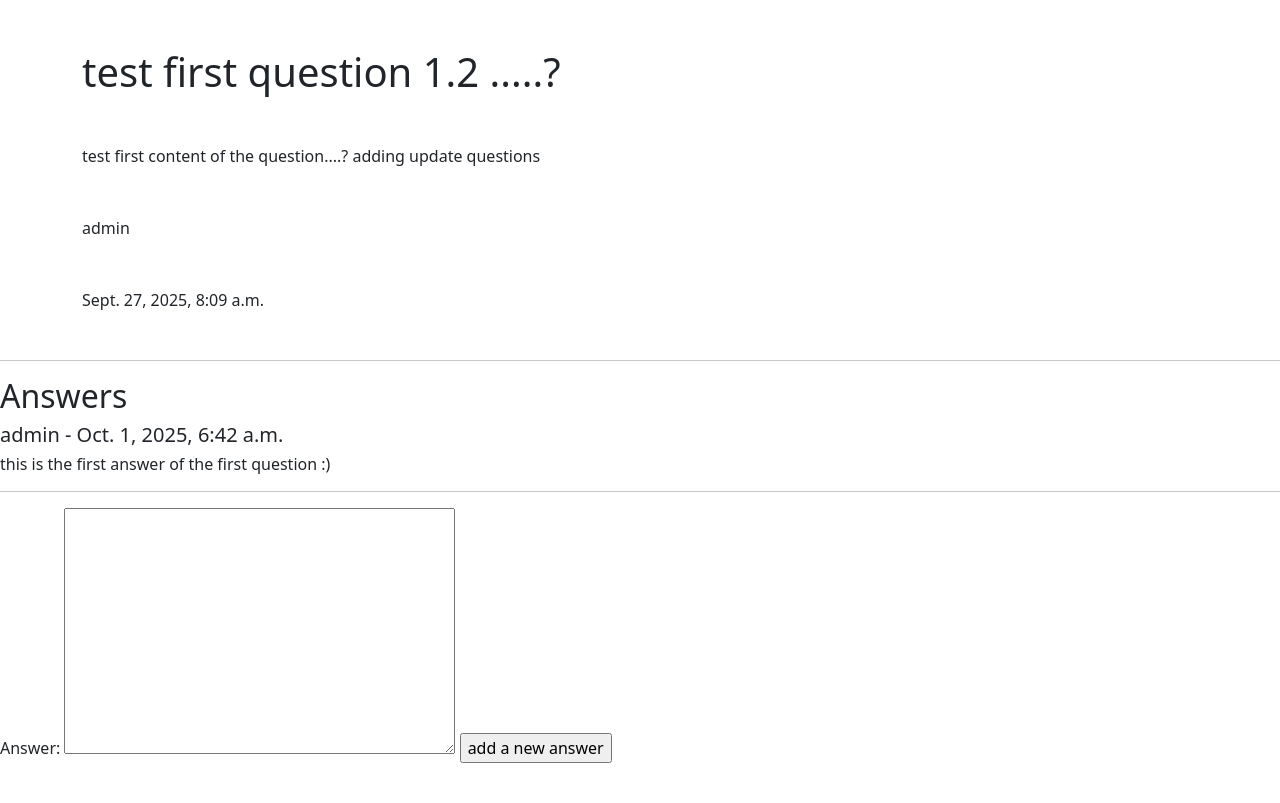
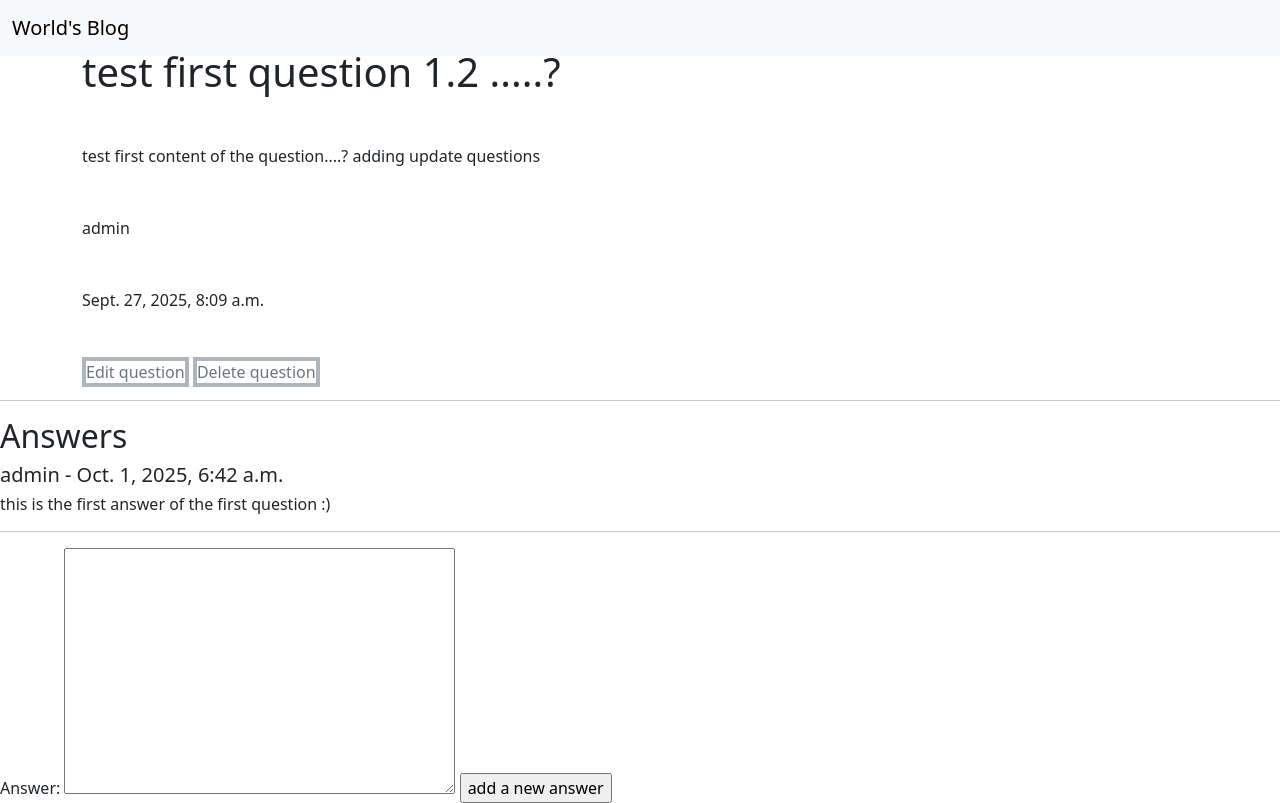
Before and after one commit to sam-22-dev/World-s-Blog, a Django app: page /questions/1 in a window 1280 px wide. Before the commit the page ends 763 px from the top, so only its background shows below. Run offline with Django 4.2, Linux system fonts and the light colour scheme; data comes from the database, SQL or seed files in the repository; both versions use the stored data as it was after the commit; parts of the project's set-up code (start-up, migrations or seed data) failed here and were passed over.

Commit message:
add buttons of (New & Edit & Delete Question) to the front_end

```diff
--- a/Blog/templates/Blog/edit_question.html
+++ b/Blog/templates/Blog/edit_question.html
@@ -7,6 +7,11 @@
         <link href="https://cdn.jsdelivr.net/npm/bootstrap@5.3.8/dist/css/bootstrap.min.css" rel="stylesheet" integrity="sha384-sRIl4kxILFvY47J16cr9ZwB07vP4J8+LH7qKQnuqkuIAvNWLzeN8tE5YBujZqJLB" crossorigin="anonymous">
     </head>
     <body>
+
+
+
+
+
 
 
 
--- a/Blog/templates/Blog/question_details.html
+++ b/Blog/templates/Blog/question_details.html
@@ -10,13 +10,36 @@
 
 
 
+<!-- Navbar Start -->
+        <nav class="navbar fixed-top navbar-expand-lg mb-5 bg-body-tertiary">
+        <div class="container-fluid">
+            <a class="navbar-brand" href="/questions/">World's Blog</a>
+            <button class="navbar-toggler" type="button" data-bs-toggle="collapse" data-bs-target="#navbarNav" aria-controls="navbarNav" aria-expanded="false" aria-label="Toggle navigation">
+            <span class="navbar-toggler-icon"></span>
+            </button>
+        </div>
+        </nav>
+<!-- Navbar End -->
+
         <div class="container">
             <h1 class="my-5">{{question}}</h1>
 
             <p class="mb-5" >{{question.content}}</p>
             <p class="mb-5" >{{question.author}}</p>
             <p class="mb-5" >{{question.created_date}}</p>
+
+
+
+            <a class="text-decoration-none link-secondary border border-4 border-dark-subtle my-3" href="/questions/update/{{question.id}}">Edit question</a>
+            <a class="text-decoration-none link-secondary border border-4 border-dark-subtle my-3" href="/questions/delete/{{question.id}}">Delete question</a>
+
         </div>
+
+
+
+
+
+
 
         <hr>
 
```
Also changed, not shown: Blog/templates/Blog/question_form.html (+16 -0 lines), Blog/templates/Blog/question_list.html (+20 -6 lines), db.sqlite3.
